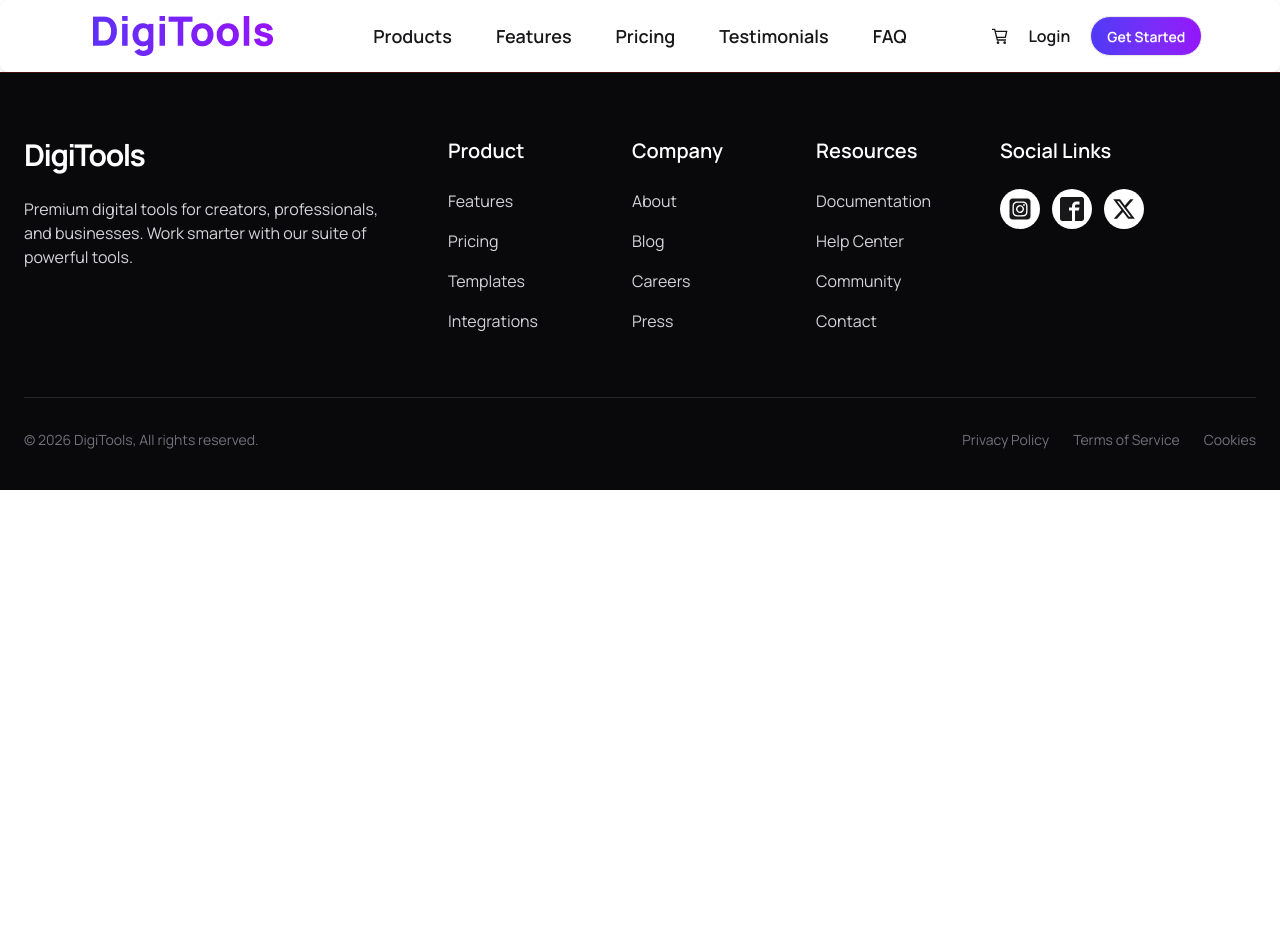
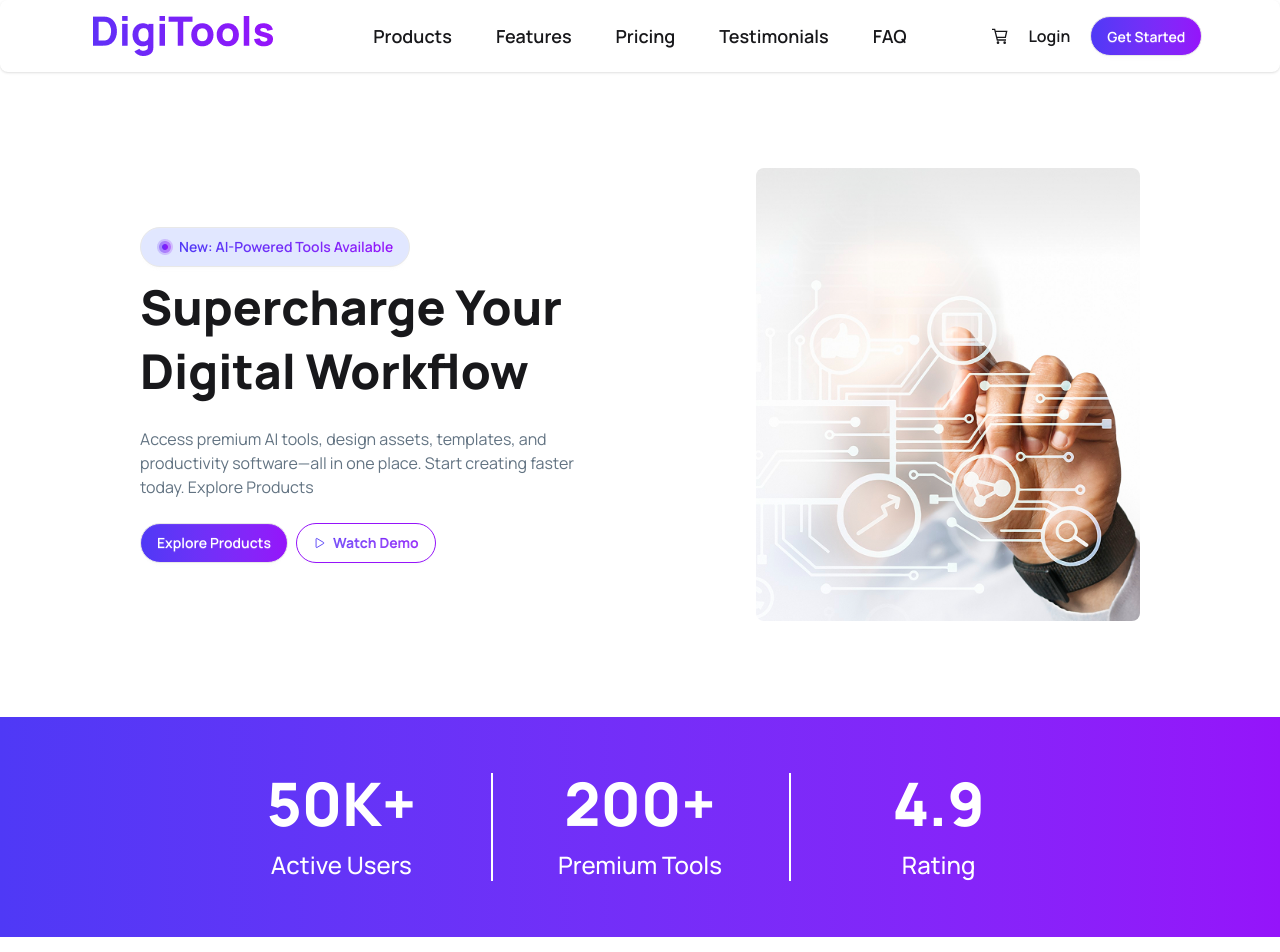
Before and after one commit to mdallamaiqbal/A6-DigiTools-Platform, a React (Vite) app: page / in a window 1280 px wide. Shown: the top 952 px of the page. Before the commit the page ends 800 px from the top, so only its background shows below. Built offline with nearby package versions, Linux system fonts and the light colour scheme.

Commit message:
add design  banner section, count section, premium section

```diff
--- a/src/App.jsx
+++ b/src/App.jsx
@@ -2,6 +2,9 @@
 import './App.css'
 import Footer from './Components/Footer/Footer'
 import Navbar from './Components/Navbar/Navbar'
+import Banner from './Components/UI/Banner/Banner'
+import Count from './Components/UI/Banner/Count'
+import Premium from './Components/UI/Banner/Premium'
 
 function App() {
 
@@ -9,7 +12,9 @@ function App() {
   return (
     <>
     <Navbar/>
-
+    <Banner/>
+    <Count/>
+    <Premium/>
     <Footer/>
     </>
   )
--- a/src/Components/Footer/Footer.jsx
+++ b/src/Components/Footer/Footer.jsx
@@ -5,7 +5,7 @@ import { ImFacebook2 } from 'react-icons/im';
 const Footer = () => {
     return (
 
-      <footer className="lg:container  mx-auto bg-zinc-950 border-t border-red-900/50 pt-16 pb-10">
+      <footer className="mt-10 lg:container  mx-auto bg-zinc-950 border-t border-red-900/50 pt-16 pb-10">
       <div className="max-w-7xl mx-auto px-6">
         {/* Logo & Description */}
          <div className='flex flex-col lg:flex-row gap-10'>
--- /dev/null
+++ b/src/Components/UI/Banner/Banner.jsx
@@ -0,0 +1,33 @@
+import React from 'react';
+import banner from '../../../assets/banner.png'
+import { IoPlayOutline } from 'react-icons/io5';
+import dot from '../../../assets/dot.png'
+const Banner = () => {
+    return (
+   <div className='container mx-auto'>
+  <div className="hero  my-20">
+  <div className="hero-content flex-col lg:flex-row-reverse gap-10">
+    <img
+      src={banner}
+      className="max-w-sm rounded-lg"
+    />
+    <div>
+      <div className='btn rounded-3xl bg-[#E1E7FF] mb-2'>
+        <img src={dot} alt="" />
+        <button className='bg-linear-to-r from-[#4F39F6] to-[#9514FA] bg-clip-text text-transparent rounded-3xl'>New: AI-Powered Tools Available</button>
+      </div>
+      <h1 className="text-5xl font-extrabold max-w-xl leading-16">Supercharge Your Digital Workflow</h1>
+      <p className="py-6 max-w-md text-[#627382]">
+       Access premium AI tools, design assets, templates, and productivity software—all in one place. Start creating faster today. Explore Products
+      </p>
+      <button className="btn rounded-3xl text-white bg-linear-to-r from-[#4F39F6] to-[#9514FA] ">Explore Products</button>
+      <button className='btn ml-2 font-bold rounded-3xl bg-linear-to-r from-[#4F39F6] to-[#9514FA] bg-clip-text text-transparent border border-[#9514FA]'>
+       <IoPlayOutline className='text-[#4F39F6]' /> Watch Demo</button>
+    </div>
+  </div>
+</div>
+        </div>
+    );
+};
+
+export default Banner;
--- /dev/null
+++ b/src/Components/UI/Banner/Count.jsx
@@ -0,0 +1,26 @@
+import React from 'react';
+
+const Count = () => {
+    return (
+        <div className='lg:container mx-auto lg:px-48 py-14 bg-linear-to-r from-[#4F39F6] to-[#9514FA]'>
+          <div className='grid grid-cols-1 md:grid-cols-3 relative'>
+            <div className='flex flex-col items-center justify-center'>
+            <h3 className='font-extrabold text-6xl text-[#FFF]'>50K+</h3>
+            <p className='text-2xl text-[#FFF] font-medium mt-4'>Active Users</p>
+           </div>
+            <div className='hidden md:block absolute top-0 bottom-0 left-1/3 w-0.5 bg-[#FFF]'></div>
+            <div className='flex flex-col items-center justify-center'>
+            <h3 className='font-extrabold text-6xl text-[#FFF]'>200+</h3>
+            <p className='text-2xl text-[#FFF] font-medium mt-4'>Premium Tools</p>
+           </div>
+             <div className=' hidden md:block absolute top-0 bottom-0 left-2/3 w-0.5 bg-[#FFF]'></div>
+            <div className='flex flex-col items-center justify-center'>
+            <h3 className='font-extrabold text-6xl text-[#FFF]'>4.9</h3>
+            <p className='text-2xl text-[#FFF] font-medium mt-4'>Rating</p>
+           </div>
+          </div>
+        </div>
+    );
+};
+
+export default Count;
--- /dev/null
+++ b/src/Components/UI/Banner/Premium.jsx
@@ -0,0 +1,12 @@
+import React from 'react';
+
+const Premium = () => {
+    return (
+        <div className='container mx-auto text-center mt-20'>
+            <h3 className='font-extrabold text-5xl mb-4'>Premium Digital Tools</h3>
+            <p className='text-[#627382] max-w-lg mx-auto'>Choose from our curated collection of premium digital products designed to boost your productivity and creativity.</p>
+        </div>
+    );
+};
+
+export default Premium;
```
Also changed, not shown: src/assets/dot.png (added).
